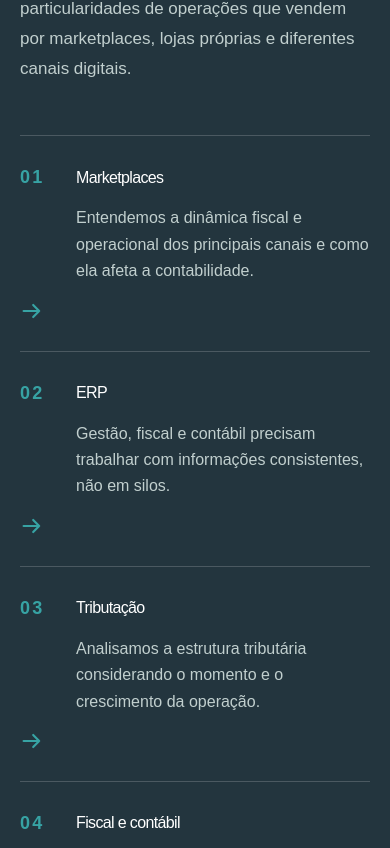
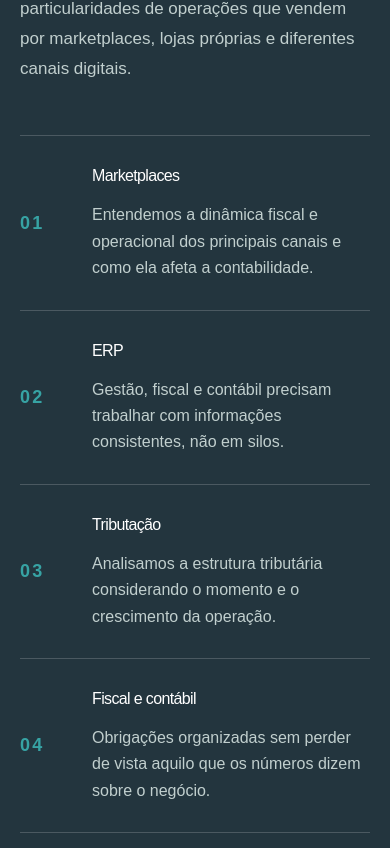
Before and after one commit to alvesph99/ecomtabil-website, a Next.js app: page / in a window 390 px wide. Shown: the part 1316-2164 px from the top of the page. Built offline with nearby package versions, Linux system fonts and the light colour scheme; no server answers.

Commit message:
Ajuste nos cards da seção special em mobile e tablet: Setas ocultadas, centralização vertical dos números e layout mobile reorganizado

```diff
--- a/src/app/globals.css
+++ b/src/app/globals.css
@@ -1069,6 +1069,38 @@ section.special .special-list article:hover svg {
     background-color: #31474f;
     border-color: #82d0d08c;
     box-shadow: 0 28px 52px #111a1e59;
+  }
+}
+
+@media (max-width: 1024px) {
+  section.special .special-list article {
+    grid-template-columns: 58px minmax(160px, 0.7fr) minmax(260px, 1.3fr);
+  }
+  section.special .special-list article > span {
+    align-self: center;
+  }
+  section.special .special-list article > svg {
+    display: none;
+  }
+}
+
+@media (max-width: 800px) {
+  section.special .special-list article {
+    grid-template-areas:
+      "number title"
+      "number copy";
+    grid-template-columns: 58px minmax(0, 1fr);
+    align-items: start;
+  }
+  section.special .special-list article > span {
+    grid-area: number;
+    align-self: center;
+  }
+  section.special .special-list article > h3 {
+    grid-area: title;
+  }
+  section.special .special-list article > p {
+    grid-area: copy;
   }
 }
 
```
